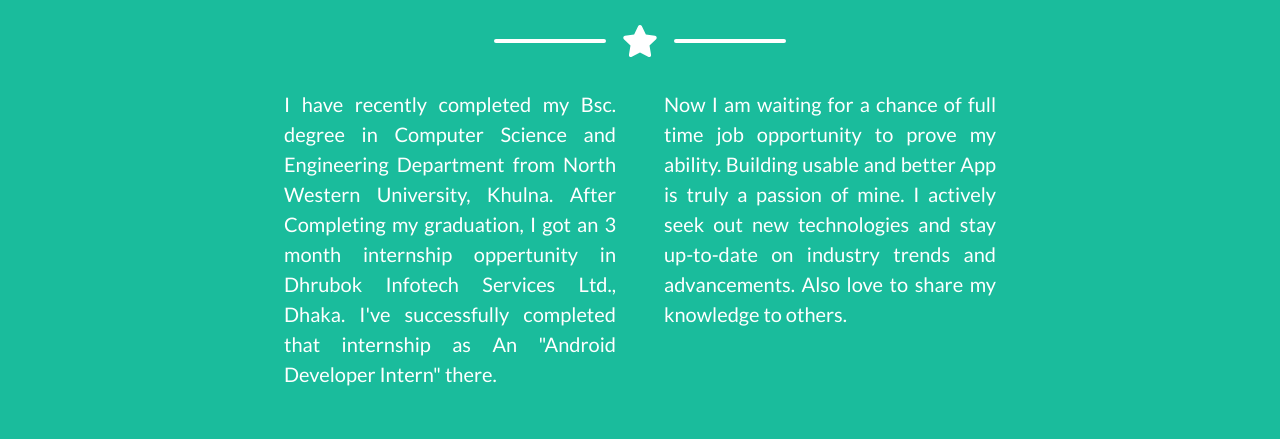
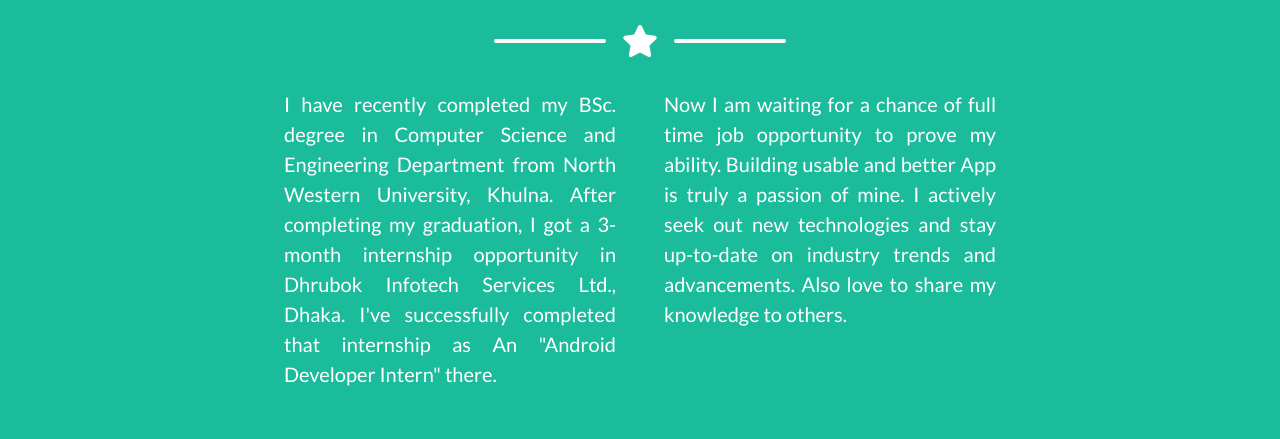
Before and after one commit to Karibayasmin/Karibayasmin.github.io, a plain HTML site: page index.html in a window 1280 px wide. Shown: the part 3876-4315 px from the top of the page. Drawn offline with nearby package versions, Linux system fonts and the light colour scheme.

Commit message:
About updated

```diff
--- a/index.html
+++ b/index.html
@@ -199,7 +199,7 @@
                 </div>
                 <!-- About Section Content-->
                 <div class="row">
-                    <div class="col-lg-4 ml-auto"><p align="justify" class="lead">I have recently completed my Bsc. degree in Computer Science and Engineering Department from North Western University, Khulna. After Completing my graduation, I got an 3 month internship oppertunity in Dhrubok Infotech Services Ltd., Dhaka. I've successfully completed that internship as An "Android Developer Intern" there. </p></div>
+                    <div class="col-lg-4 ml-auto"><p align="justify" class="lead">I have recently completed my BSc. degree in Computer Science and Engineering Department from North Western University, Khulna. After completing my graduation, I got a 3-month internship opportunity in Dhrubok Infotech Services Ltd., Dhaka. I've successfully completed that internship as An "Android Developer Intern" there. </p></div>
                     <div class="col-lg-4 mr-auto"><p align="justify" class="lead">Now I am waiting for a chance of full time job opportunity to prove my ability. Building usable and better App is truly a passion of mine. I actively seek out new technologies and stay up-to-date on industry trends and advancements. Also love to share my knowledge to others.</p></div>
                 </div>
                 <!-- About Section Button-->
```
